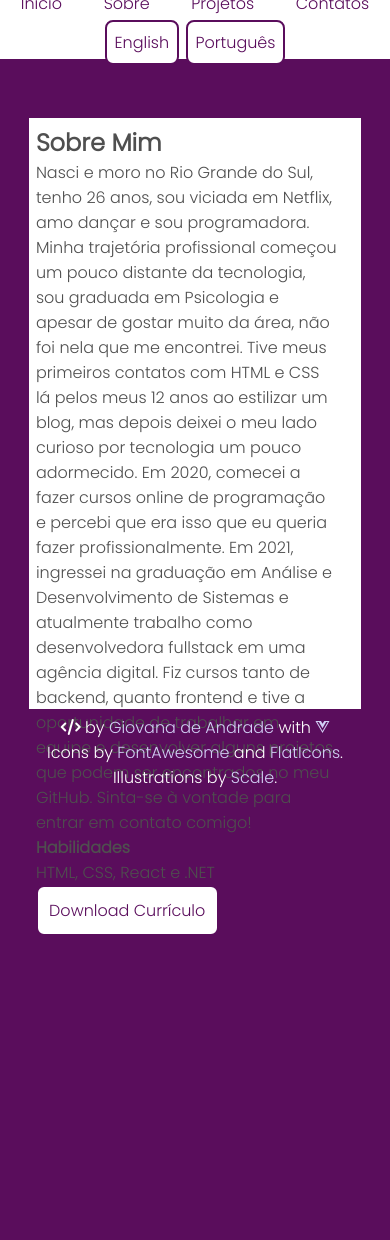
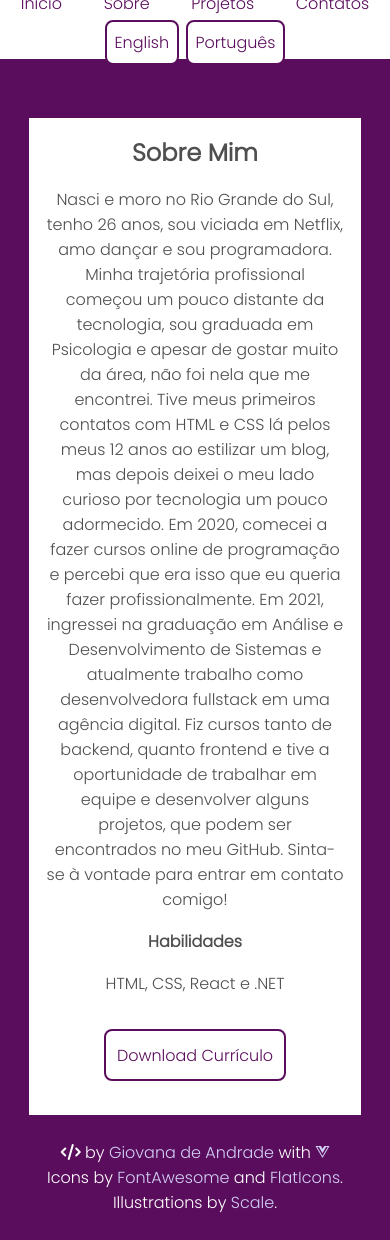
Before and after one commit to giovanaandrade/giovana-portfolio, a Vue app: page /about in a window 390 px wide. Before the commit the page ends 936 px from the top, so only its background shows below. Built offline with nearby package versions, Linux system fonts and the light colour scheme; the HTML template or start-up script is replaced by a standard one.

Commit message:
mobile layout

```diff
--- a/src/App.vue
+++ b/src/App.vue
@@ -32,6 +32,7 @@ a {
   color: #8c0c5c;
   transition: all 1s;
 }
+
 a:active,
 a:hover {
   text-decoration: none;
@@ -69,11 +70,13 @@ button:active {
   justify-content: center;
   align-content: center;
 }
+
 .container-component {
   background-color: white;
   width: 85vw;
   height: 70vh;
 }
+
 h1 {
   font-size: 2rem;
 }
@@ -89,4 +92,13 @@ h2 {
 .page-leave-to {
   opacity: 0;
 }
+
+@media only screen and (max-width: 600px) {
+  .container-component {
+    height: 100%;
+  }
+  body {
+    /* background-color: white; */
+  }
+}
 </style>
--- a/src/components/Footer.vue
+++ b/src/components/Footer.vue
@@ -41,4 +41,10 @@ footer a:hover {
   text-shadow: 1px 1px 3px #8c0c5c;
   color: #79cfff;
 }
+
+@media only screen and (max-width: 600px) {
+  footer {
+    padding: 3vh;
+  }
+}
 </style>
--- a/src/views/About.vue
+++ b/src/views/About.vue
@@ -22,24 +22,36 @@
 </template>
 
 <script>
-import { mapGetters, mapActions } from "vuex";
+import { mapGetters } from "vuex";
 export default {
   name: "About",
   computed: mapGetters(["getterLanguage"]),
-
-  methods: {
-    ...mapActions(["changeLanguage"]),
-  },
 };
 </script>
 
 <style>
 .about {
-  padding: 2%;
+  padding: 2vh;
   display: flex;
   flex-direction: column;
   height: 70vh;
   justify-content: space-around;
   width: 95%;
 }
+
+@media only screen and (max-width: 600px) {
+  .about {
+    height: 100%;
+    width: 100%;
+    text-align: center;
+  }
+  .about p {
+    padding-top: 2vh;
+    padding-bottom: 2vh;
+  }
+  .about button {
+    margin-top: 2vh;
+    margin-bottom: 2vh;
+  }
+}
 </style>
--- a/src/views/Contact.vue
+++ b/src/views/Contact.vue
@@ -31,7 +31,7 @@ export default {
 };
 </script>
 
-<style>
+<style scoped>
 .contact {
   height: 70vh;
   width: 60%;
@@ -51,4 +51,10 @@ export default {
 .contact-icons i {
   font-size: 2.5rem;
 }
+
+@media only screen and (max-width: 600px) {
+  .contact {
+    width: 85%;
+  }
+}
 </style>
--- a/src/views/Home.vue
+++ b/src/views/Home.vue
@@ -34,18 +34,33 @@ export default {
   justify-content: space-around;
   align-items: center;
 }
-
 .title {
   display: flex;
   flex-direction: column;
   align-items: center;
   justify-content: space-between;
 }
-
 .name {
   color: #8c0c5c;
 }
 .profile-photo {
   height: 60vh;
 }
+
+@media only screen and (max-width: 600px) {
+  .home {
+    flex-direction: column;
+  }
+  .profile-photo {
+    max-height: 50vh;
+    padding: 2vh;
+  }
+  .hello {
+    text-align: center;
+  }
+  .title {
+    height: 40vh;
+    justify-content: center;
+  }
+}
 </style>
--- a/src/views/Projects.vue
+++ b/src/views/Projects.vue
@@ -33,8 +33,8 @@ export default {
 
 <style scoped>
 .container-projects {
-  padding: 2%;
-  max-height: 70vh;
+  padding: 2vh;
+  height: 70vh;
   text-align: center;
 }
 
@@ -46,7 +46,7 @@ export default {
 }
 
 .card-project {
-  padding: 2%;
+  padding: 2vh;
   width: 47%;
   display: flex;
   flex-direction: column;
@@ -60,4 +60,13 @@ export default {
 h4 {
   padding: 0.5rem;
 }
+
+@media only screen and (max-width: 600px) {
+  .container-projects {
+    height: 100%;
+  }
+  .card-project {
+    width: 100%;
+  }
+}
 </style>
```
